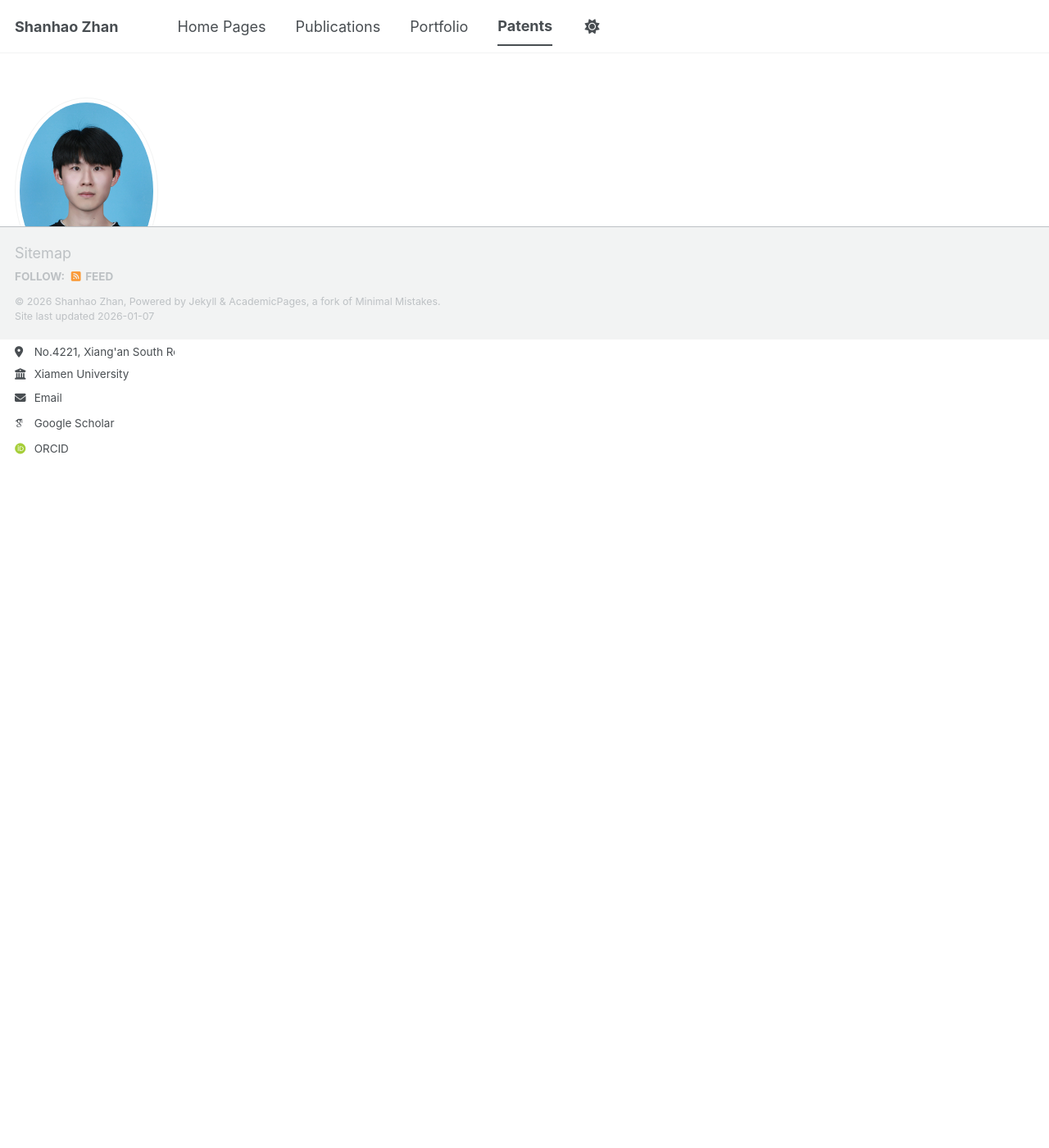
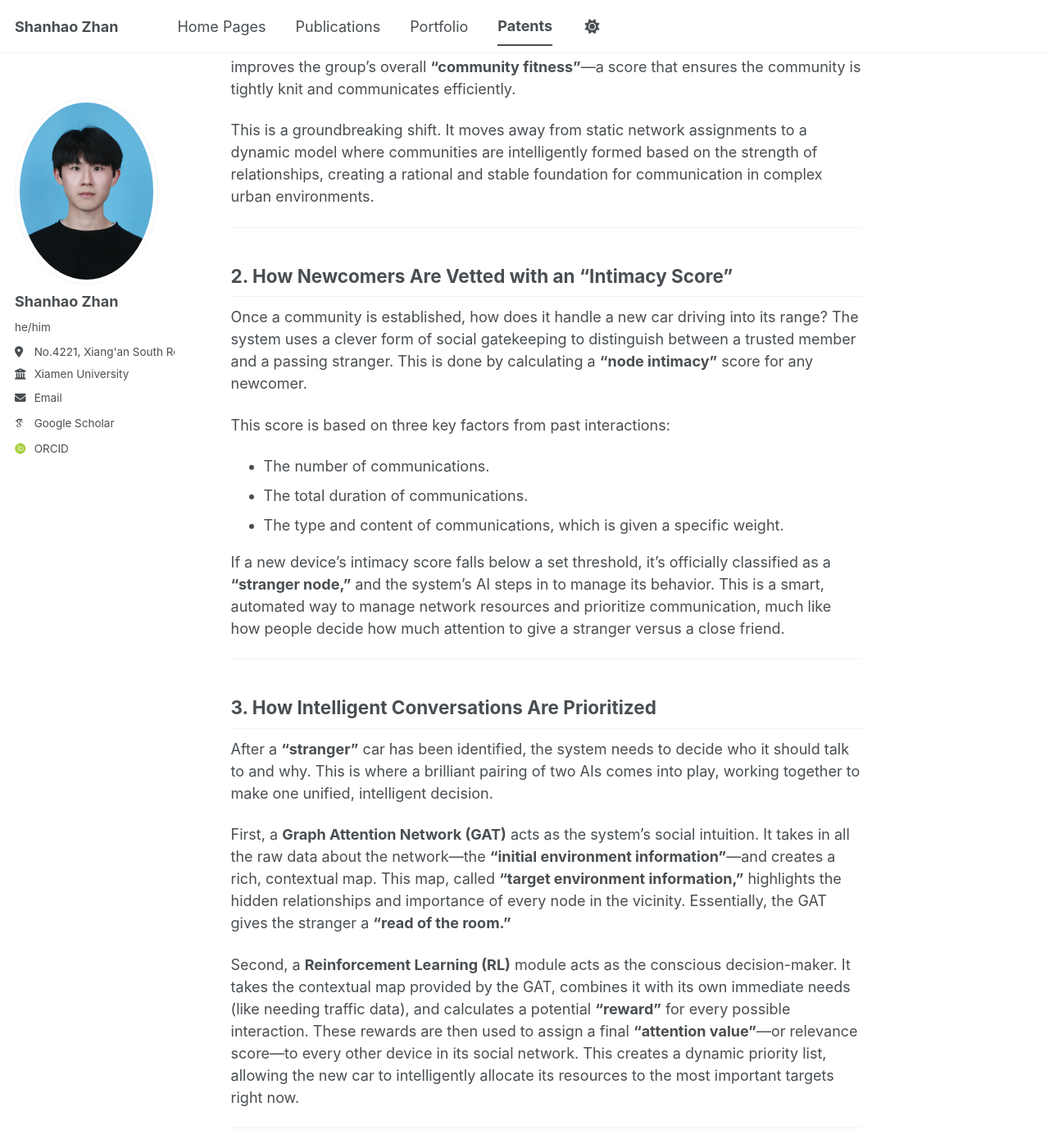
Before and after one commit to dreamfly86/dreamfly86.github.io, a Jekyll site: the page built from _patents/patent-2.md, in a window 1280 px wide and 1400 px high, scrolled down 986 px. Shown: the whole window at 82% size. Built offline with Jekyll 4.4.1, drawn with Linux system fonts in a browser that asks for light colours; some web fonts are replaced; a script bundle is joined from its source files by our own code; library files that are not in the unit come from our copies; some of the changed text lies outside the part shown.

Commit message:
Update patent-2.md

```diff
--- a/_patents/patent-2.md
+++ b/_patents/patent-2.md
@@ -3,3 +3,66 @@ title: "Node communication method, device, medium, and equipment based on social
 collection: patents
 granted: 2025-11-25
 ---
+# This AI Builds Social Networks for Cars
+
+The world is filling up with smart devices, and nowhere is this explosion more challenging than in transportation. The rise of **"Vehicle-to-Everything" (V2X)** communication—where cars talk to other cars, traffic lights, and infrastructure—is creating a data tsunami. Managing these countless, fast-moving conversations with traditional, rigid network rules is becoming incredibly inefficient.
+
+A recently unveiled patent proposes a radical new solution by borrowing a concept from our daily lives: it treats communicating devices like cars and infrastructure as if they were part of a human social network. This approach promises to make machine-to-machine communication smarter, more efficient, and context-aware. Let's walk through the four-step process that makes this digital society work.
+
+---
+
+## 1. How a Digital Society Is Formed
+
+The system’s first job is to organize chaos into community. Instead of treating every car and traffic light as an isolated data point, the patent outlines a method for intelligent **"community division."** This isn't just random grouping; it’s a sophisticated process for forming logical, efficient social circles for machines.
+
+It works like this:
+
+① **Identify the "Community Organizers":** The system first pinpoints central **"access points,"** like roadside communication units, which act as the town squares of the network. It calculates their importance using a metric called **"weighted degree centrality,"** which measures how strong their connections are to nearby mobile nodes (vehicles).
+
+② **Build the Community:** With the most important organizers identified, the system assigns nearby vehicles to them. A vehicle is invited into a community only if its inclusion improves the group's overall **"community fitness"**—a score that ensures the community is tightly knit and communicates efficiently.
+
+This is a groundbreaking shift. It moves away from static network assignments to a dynamic model where communities are intelligently formed based on the strength of relationships, creating a rational and stable foundation for communication in complex urban environments.
+
+---
+
+## 2. How Newcomers Are Vetted with an "Intimacy Score"
+
+Once a community is established, how does it handle a new car driving into its range? The system uses a clever form of social gatekeeping to distinguish between a trusted member and a passing stranger. This is done by calculating a **"node intimacy"** score for any newcomer.
+
+This score is based on three key factors from past interactions:
+
+- The number of communications.
+- The total duration of communications.
+- The type and content of communications, which is given a specific weight.
+
+If a new device's intimacy score falls below a set threshold, it's officially classified as a **"stranger node,"** and the system's AI steps in to manage its behavior. This is a smart, automated way to manage network resources and prioritize communication, much like how people decide how much attention to give a stranger versus a close friend.
+
+---
+
+## 3. How Intelligent Conversations Are Prioritized
+
+After a **"stranger"** car has been identified, the system needs to decide who it should talk to and why. This is where a brilliant pairing of two AIs comes into play, working together to make one unified, intelligent decision.
+
+First, a **Graph Attention Network (GAT)** acts as the system's social intuition. It takes in all the raw data about the network—the **"initial environment information"**—and creates a rich, contextual map. This map, called **"target environment information,"** highlights the hidden relationships and importance of every node in the vicinity. Essentially, the GAT gives the stranger a **"read of the room."**
+
+Second, a **Reinforcement Learning (RL)** module acts as the conscious decision-maker. It takes the contextual map provided by the GAT, combines it with its own immediate needs (like needing traffic data), and calculates a potential **"reward"** for every possible interaction. These rewards are then used to assign a final **"attention value"**—or relevance score—to every other device in its social network. This creates a dynamic priority list, allowing the new car to intelligently allocate its resources to the most important targets right now.
+
+---
+
+## 4. How the Society Gets Smarter Over Time
+
+This system isn't just smart; it's designed to learn. The most innovative aspect is the self-improving feedback loop between the two AIs. The process doesn’t end after the RL module makes a decision.
+
+The results of those decisions—specifically the **"rewards"** it receives and the new **"states"** of the network—are fed back to train and optimize the GAT. In other words, the actor’s real-world experience continuously teaches the context-builder to get better at reading the room. A smarter GAT provides a more accurate contextual map, which in turn enables the RL actor to make even better decisions.
+
+This creates a powerful, self-improving cycle. The two AIs constantly make each other smarter, allowing the entire network to adapt, evolve, and become more efficient over time without needing manual reprogramming.
+
+---
+
+## Conclusion: The Dawn of Digital Etiquette for Machines
+
+This technology pioneers a fundamental shift in how we design large-scale device networks. It suggests we should move away from thinking about them as rigid, centrally controlled systems and instead view them as dynamic, living social structures that can organize and manage themselves.
+
+By applying the principles of community formation, social vetting, and intelligent, adaptive decision-making, this system offers a glimpse into a future of more rational machine communication. This leaves us with a fascinating question:
+
+> As our world becomes populated by these "social" devices, what new possibilities will emerge from a world built on machine relationships?
```
